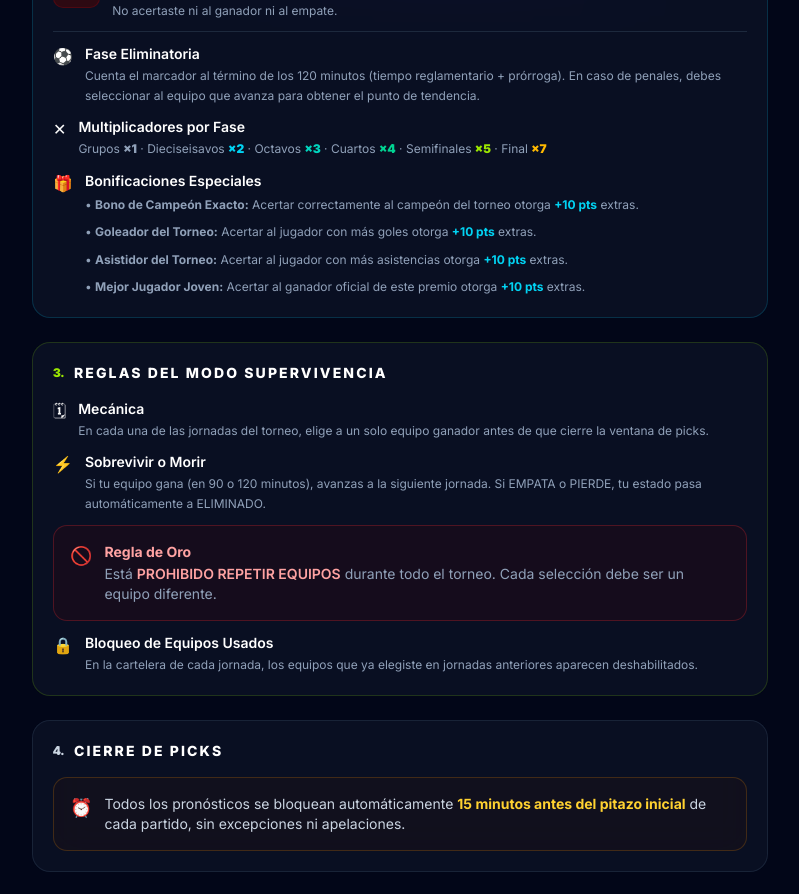
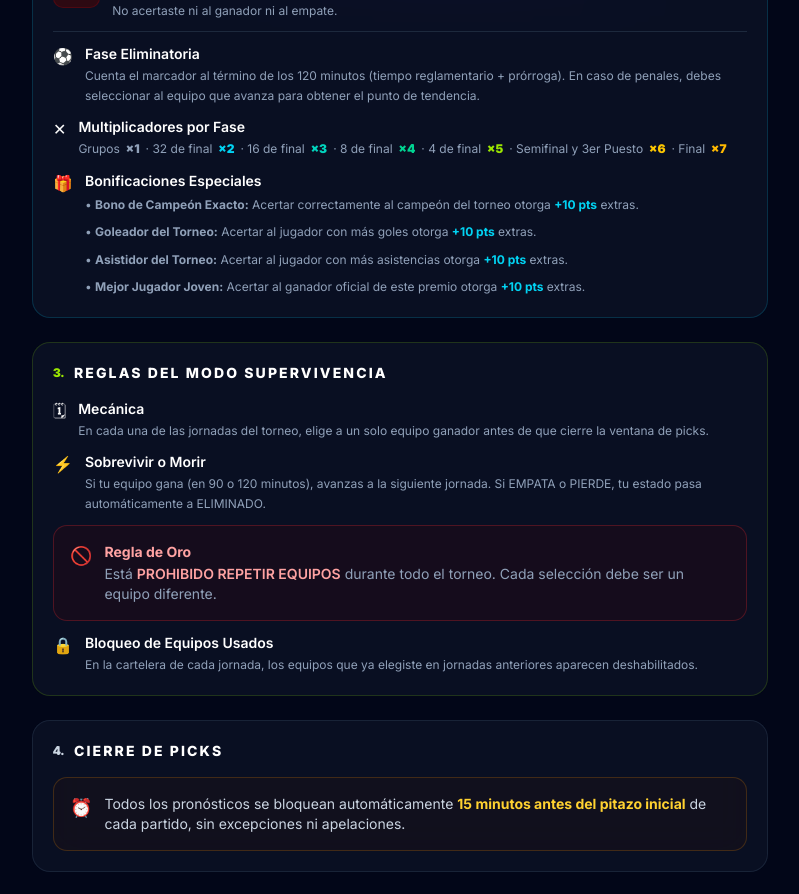
Before and after one commit to v22xkttwmw-arch/Quinela-Mundial, a Next.js app in the folder quiniela-frontend/: page /dashboard/rules in a window 1280 px wide. Shown: the part 800-1694 px from the top of the page, without its empty margins (240-1039 px from the left). Built offline with nearby package versions, Linux system fonts and the light colour scheme; no server answers.

Commit message:
Fix manual: escala de multiplicadores completa del 1 al 7 en reglamento

```diff
--- a/quiniela-frontend/src/app/dashboard/rules/page.tsx
+++ b/quiniela-frontend/src/app/dashboard/rules/page.tsx
@@ -90,19 +90,14 @@ export default function RulesPage() {
             icon="✕"
             title="Multiplicadores por Fase"
             description={
-              <span>
-                Grupos{" "}
-                <Pill label="×1" color="text-slate-400" />{" · "}
-                Dieciseisavos{" "}
-                <Pill label="×2" color="text-cyan-400" />{" · "}
-                Octavos{" "}
-                <Pill label="×3" color="text-teal-400" />{" · "}
-                Cuartos{" "}
-                <Pill label="×4" color="text-emerald-400" />{" · "}
-                Semifinales{" "}
-                <Pill label="×5" color="text-lime-400" />{" · "}
-                Final{" "}
-                <Pill label="×7" color="text-amber-400" />
+              <span className="flex flex-wrap items-center gap-x-1.5 gap-y-1">
+                Grupos <Pill label="×1" color="text-slate-400" /> ·
+                32 de final <Pill label="×2" color="text-cyan-400" /> ·
+                16 de final <Pill label="×3" color="text-teal-400" /> ·
+                8 de final <Pill label="×4" color="text-emerald-400" /> ·
+                4 de final <Pill label="×5" color="text-lime-400" /> ·
+                Semifinal y 3er Puesto <Pill label="×6" color="text-yellow-400" /> ·
+                Final <Pill label="×7" color="text-amber-400" />
               </span>
             }
           />
```
